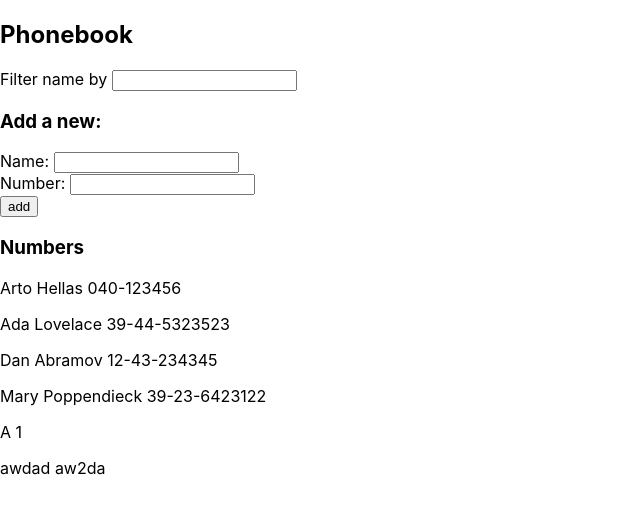
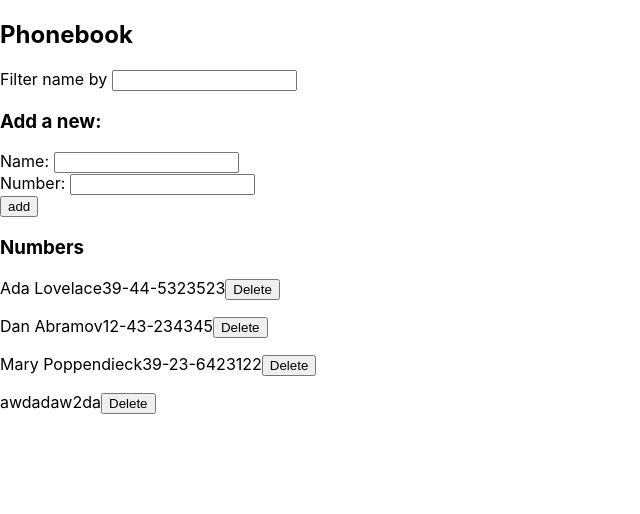
Before and after one commit to OscarSoanes/FSO-Submissions, a React (Create React App) app in the folder part2/phonebook/: page / in a window 1280 px wide. Shown: the top 514 px of the page, without its empty margins (0-640 px from the left). Built offline with nearby package versions, Linux system fonts and the light colour scheme; data requests are answered from the project's data file; the HTML template or start-up script is replaced by a standard one.

Commit message:
Ability to delete names via a button

```diff
--- a/part2/phonebook/db.json
+++ b/part2/phonebook/db.json
@@ -1,10 +1,5 @@
 {
   "persons": [
-    {
-      "name": "Arto Hellas",
-      "number": "040-123456",
-      "id": 1
-    },
     {
       "name": "Ada Lovelace",
       "number": "39-44-5323523",
@@ -21,11 +16,6 @@
       "id": 4
     },
     {
-      "name": "A",
-      "number": "1",
-      "id": 5
-    },
-    {
       "name": "awdad",
       "number": "aw2da",
       "id": 6
--- a/part2/phonebook/src/App.js
+++ b/part2/phonebook/src/App.js
@@ -58,6 +58,21 @@ const App = () => {
       })
   }
 
+  const deleteName = (event) => {
+    const id = event.target.getAttribute("data-key");
+    const selectedPerson = persons.find(person => person.id.toString() === id);
+
+    if(!window.confirm(`Are you sure you wish to delete ${selectedPerson.name}?`)) {
+      return;
+    }
+
+    peopleService
+      .deletePerson(id)
+      .then(() => {
+        setPersons(persons.filter(person => person.id !== parseInt(id)))
+      })
+  }
+
   return (
     <div>
       <h2>Phonebook</h2>
@@ -67,7 +82,7 @@ const App = () => {
       <PersonForm onSubmit={submitName} newName={newName} handleNameChange={handleNameChange} newNumber={newNumber} handleNumberChange={handleNumberChange}/>
 
       <h3>Numbers</h3>
-      <Persons people={peopleToShow}/>
+      <Persons people={peopleToShow} deleteName={deleteName}/>
     </div>
   )
 }
--- a/part2/phonebook/src/components/Persons.js
+++ b/part2/phonebook/src/components/Persons.js
@@ -1,10 +1,13 @@
 import React from 'react'
 
-export default function Persons({people}) {
+export default function Persons({people, deleteName}) {
   return (
     <div>
       {people.map((person) => (
-        <p key={person.id}>{person.name} {person.number}</p>
+        <p key={person.id}>{person.name}
+          {person.number}
+          <button onClick={deleteName} data-key={person.id}>Delete</button>
+        </p>
       ))}
     </div>
   )
--- a/part2/phonebook/src/services/people.js
+++ b/part2/phonebook/src/services/people.js
@@ -18,4 +18,9 @@ const update = (id, newObject) => {
   return request.then(response => response.data);
 };
 
-export default { getAll, create, update };
+const deletePerson = (id) => {
+  const request = axios.delete(`${baseUrl}/${id}`);
+  return request.then(response => response.data);
+}
+
+export default { getAll, create, update, deletePerson };
```
